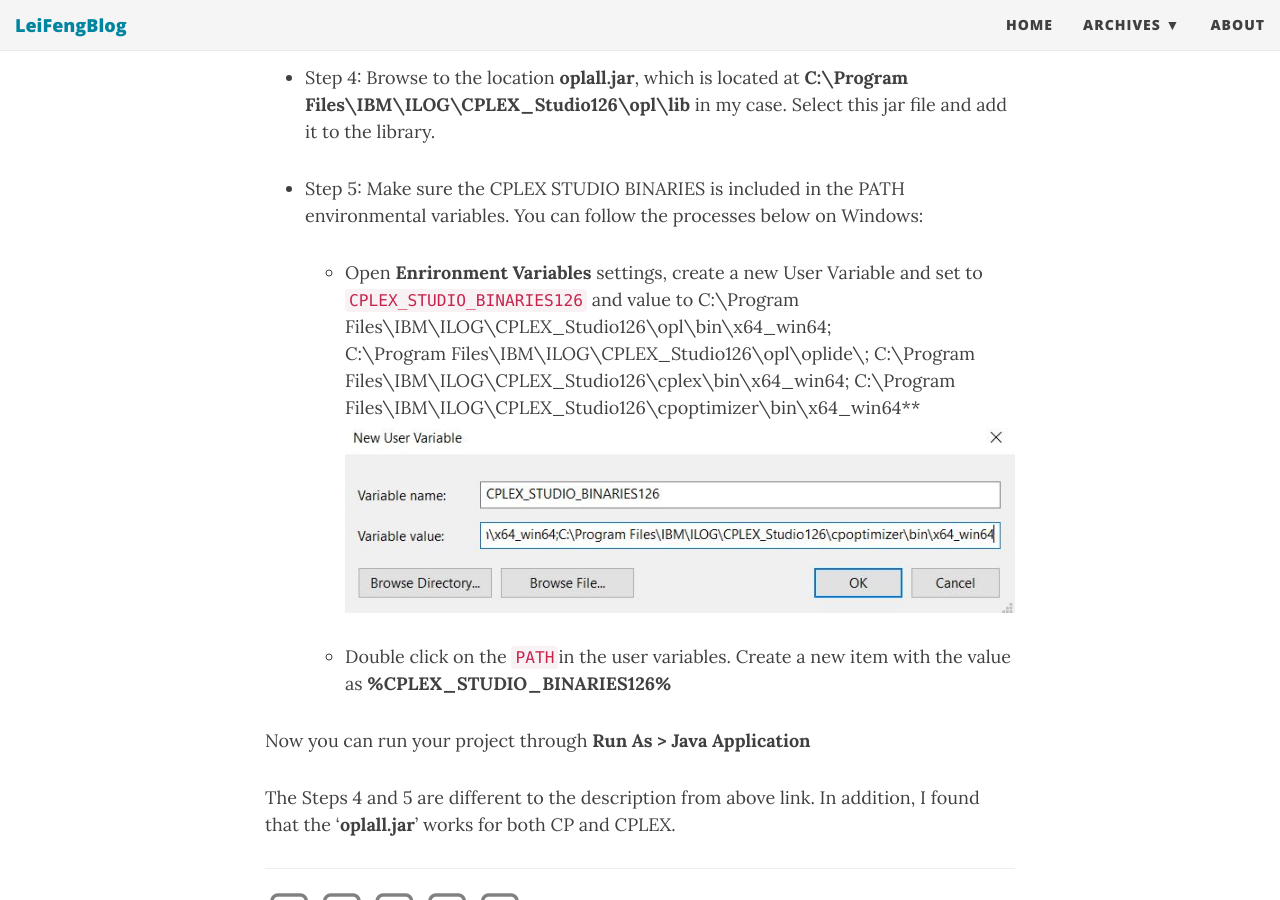
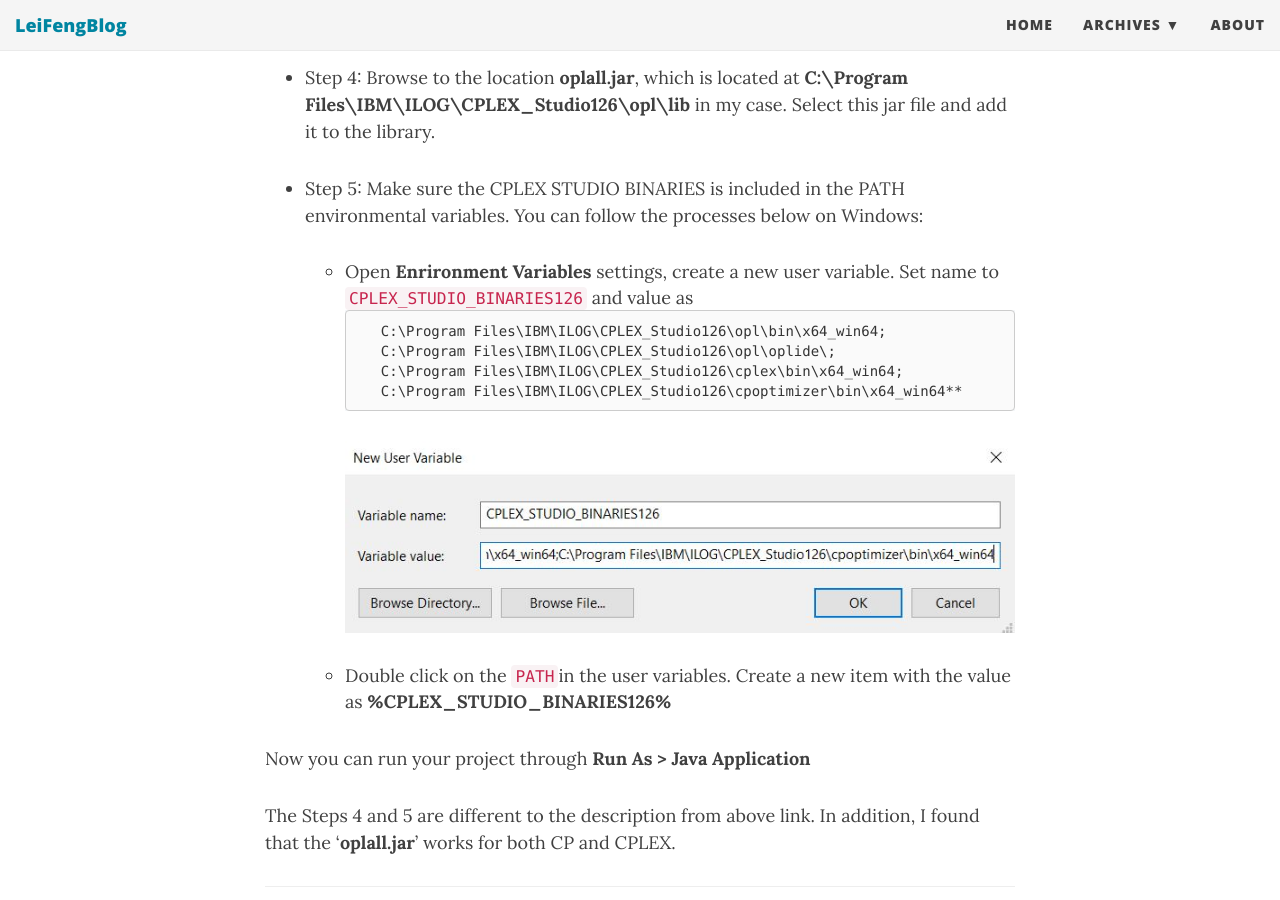
Before and after one commit to stonefl/stonefl.github.io, a Jekyll site: the page built from _posts/2015-11-15-setting-up-eclipse-for-java-api-of-ibm-ilog-cplex.markdown, in a window 1280 px wide and 900 px high, scrolled down 999 px. Built offline with Jekyll 4.4.1, drawn with Linux system fonts in a browser that asks for light colours; nearby versions of some CDN libraries; comment, search, counter and statistics services are not loaded.

Commit message:
Update 2015-11-15-setting-up-eclipse-for-java-api-of-ibm-ilog-cplex.markdown

````diff
--- a/_posts/2015-11-15-setting-up-eclipse-for-java-api-of-ibm-ilog-cplex.markdown
+++ b/_posts/2015-11-15-setting-up-eclipse-for-java-api-of-ibm-ilog-cplex.markdown
@@ -36,11 +36,13 @@
 * Step 4: Browse to the location **oplall.jar**, which is located at **C:\Program Files\IBM\ILOG\CPLEX_Studio126\opl\lib** in my case. Select this jar file and add it to the library.
 
 * Step 5: Make sure the CPLEX STUDIO BINARIES is included in the PATH environmental variables. You can follow the processes below on Windows:
-     - Open **Enrironment Variables** settings, create a new User Variable and set to  `CPLEX_STUDIO_BINARIES126` and value to
+     - Open **Enrironment Variables** settings, create a new user variable. Set name to  `CPLEX_STUDIO_BINARIES126` and value as
+     ```
      C:\Program Files\IBM\ILOG\CPLEX_Studio126\opl\bin\x64_win64;
      C:\Program Files\IBM\ILOG\CPLEX_Studio126\opl\oplide\;
      C:\Program Files\IBM\ILOG\CPLEX_Studio126\cplex\bin\x64_win64;
      C:\Program Files\IBM\ILOG\CPLEX_Studio126\cpoptimizer\bin\x64_win64**
+     ```
 ![cplex_studio_variable.JPG]({{site.baseurl}}/img/cplex_studio_variable.JPG)
 
      - Double click on the `PATH`in the user variables. Create a new item with the value as **%CPLEX_STUDIO_BINARIES126%**
````
